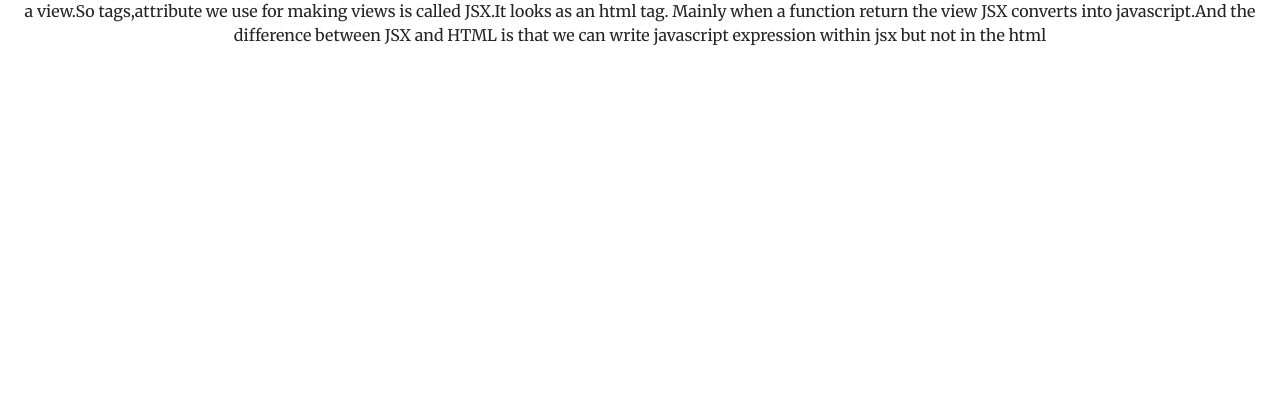
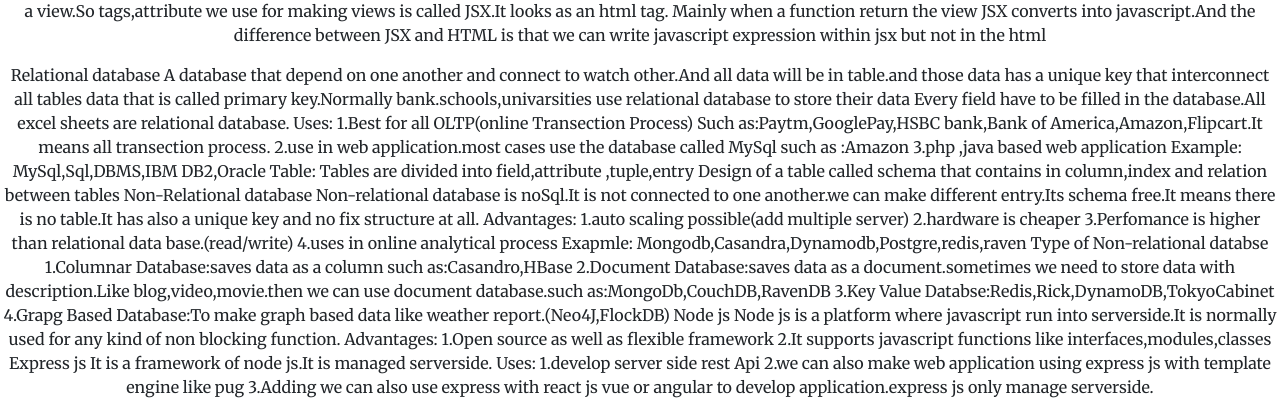
Before and after one commit to fhkathika/my-portfolio, a React (Create React App) app: page /blog in a window 1280 px wide. Shown: the part 419-831 px from the top of the page. Before the commit the page ends 800 px from the top, so only its background shows below. Built offline with nearby package versions, Linux system fonts and the light colour scheme.

Commit message:
blog added

```diff
--- a/src/Blog/Blog.js
+++ b/src/Blog/Blog.js
@@ -53,6 +53,54 @@ Mainly when a function return the view JSX converts into javascript.And the diff
 
 
 </p>
+<div>
+    <p>Relational database
+A database that depend on one another and connect to watch other.And all data will be in table.and those data has a unique key that interconnect all tables data that is called primary key.Normally bank.schools,univarsities use relational database to store their data
+Every field have to be filled in the database.All excel sheets are relational database.
+
+Uses:
+1.Best for all OLTP(online Transection Process) Such as:Paytm,GooglePay,HSBC bank,Bank of America,Amazon,Flipcart.It means all transection process.
+2.use in web application.most cases use the database called MySql such as :Amazon
+3.php ,java based web application
+Example:
+MySql,Sql,DBMS,IBM DB2,Oracle
+Table:
+Tables are divided into field,attribute ,tuple,entry
+Design of a table called schema that contains in column,index and relation between tables
+				Non-Relational database
+Non-relational database is noSql.It is not connected to one another.we can make different entry.Its schema free.It means there is no table.It has also a unique key and no fix structure at all.
+Advantages:
+1.auto scaling possible(add multiple server)
+2.hardware is cheaper
+3.Perfomance is higher than relational data base.(read/write)
+4.uses in online analytical process
+Exapmle:
+Mongodb,Casandra,Dynamodb,Postgre,redis,raven
+				Type of Non-relational databse
+1.Columnar Database:saves data as a column such as:Casandro,HBase
+2.Document Database:saves data as a document.sometimes we need to store data with description.Like blog,video,movie.then we can use document database.such as:MongoDb,CouchDB,RavenDB
+3.Key Value Databse:Redis,Rick,DynamoDB,TokyoCabinet
+4.Grapg Based Database:To make graph based data like weather report.(Neo4J,FlockDB)
+
+
+Node js
+Node js is a platform where javascript run into serverside.It is normally used for any kind of non blocking function.
+Advantages:
+1.Open source as well as flexible framework
+2.It supports javascript functions like interfaces,modules,classes
+
+Express js
+It is a framework of node js.It is managed serverside.
+Uses:
+1.develop server side rest Api
+2.we can also make web application using express js with template engine like pug
+3.Adding we can also use express with react js vue or angular to develop application.express js only manage serverside.
+
+
+
+
+</p>
+</div>
         </div>
     );
 };
```
